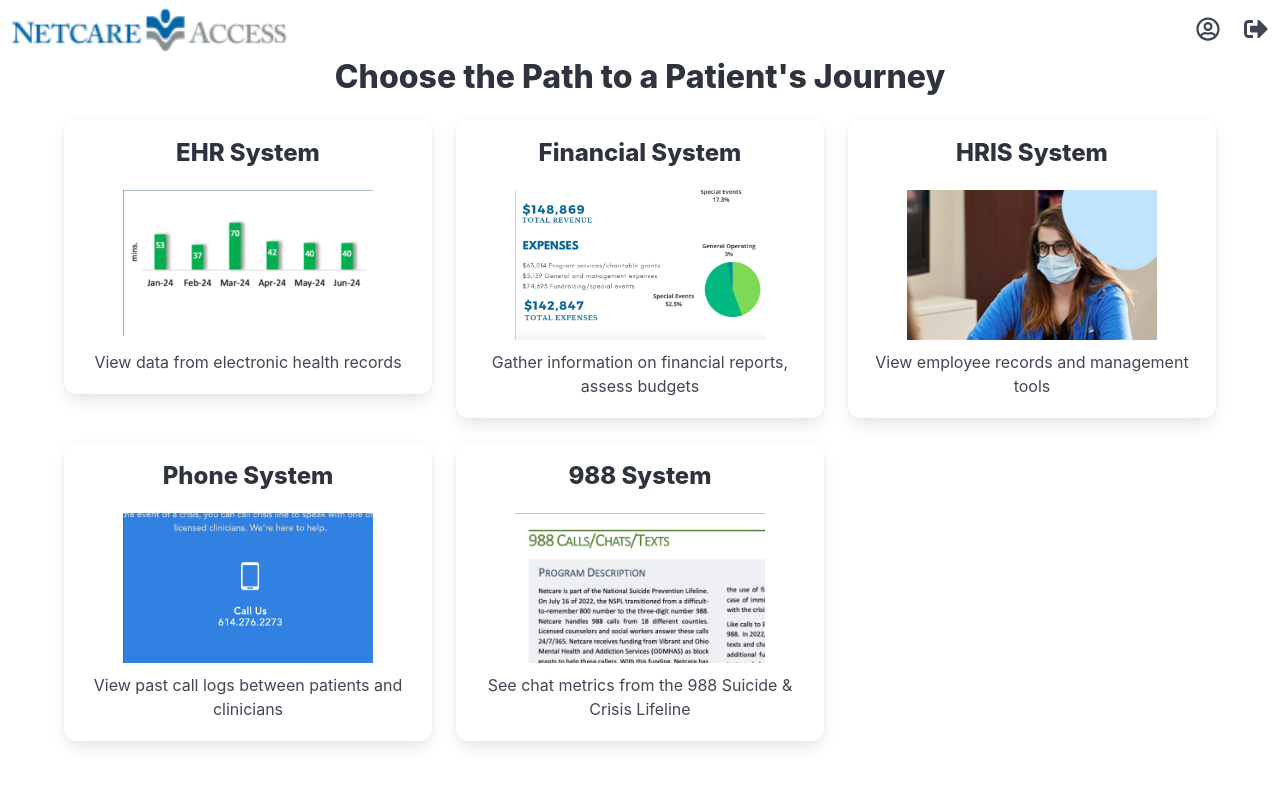
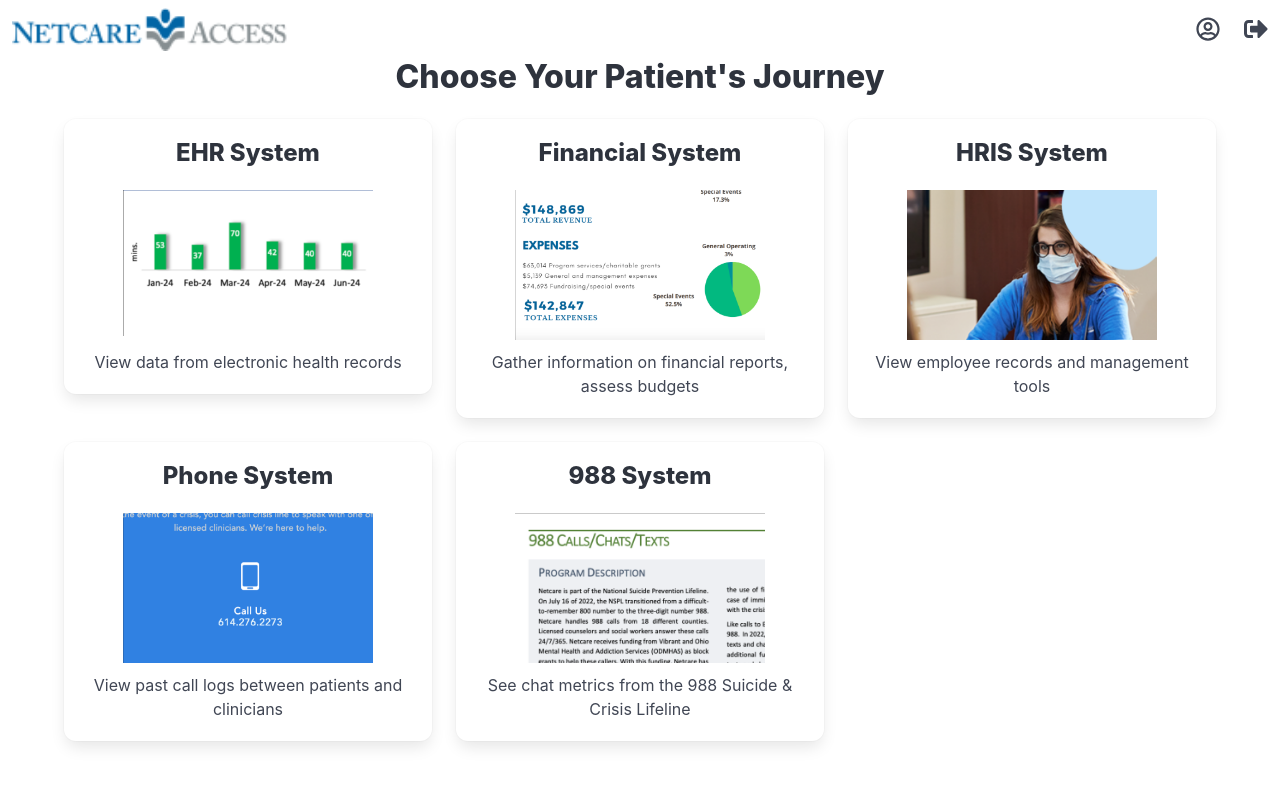
Before and after one commit to cfgcolumbus24/Team-18, a React (Create React App) app in the folder client/: page /dashboard in a window 1280 px wide. Shown: the top 786 px of the page. Built offline with nearby package versions, Linux system fonts and the light colour scheme.

Commit message:
edit dashboard header

```diff
--- a/client/src/pages/Dashboard.js
+++ b/client/src/pages/Dashboard.js
@@ -19,7 +19,7 @@
      <>
          <Navbar />
          <div className="container">
-             <h1 className="title is-3 has-text-centered">Choose the Path to a Patient's Journey</h1>
+             <h1 className="title is-3 has-text-centered">Choose Your Patient's Journey</h1>
              <div className="columns is-multiline">
                  {/* EHR Database Tile */}
                  <div className="column is-one-third">
```
